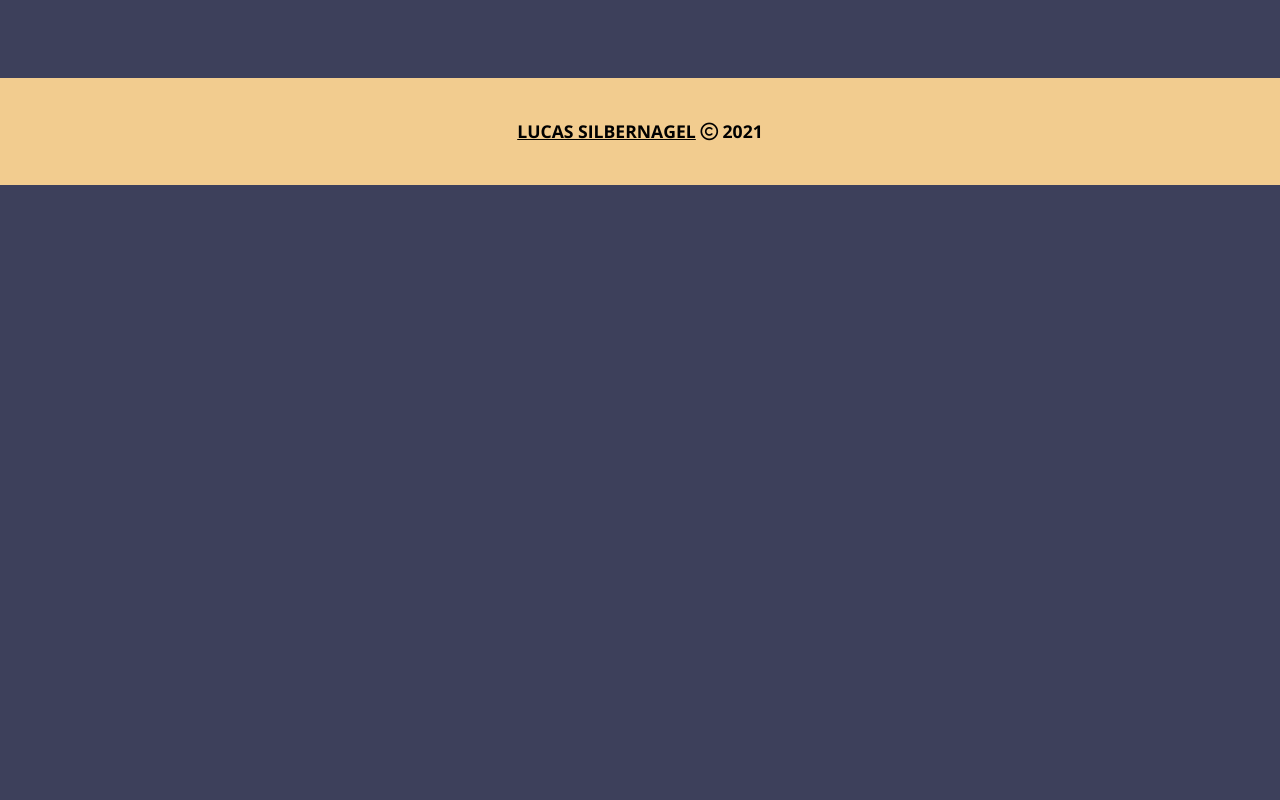
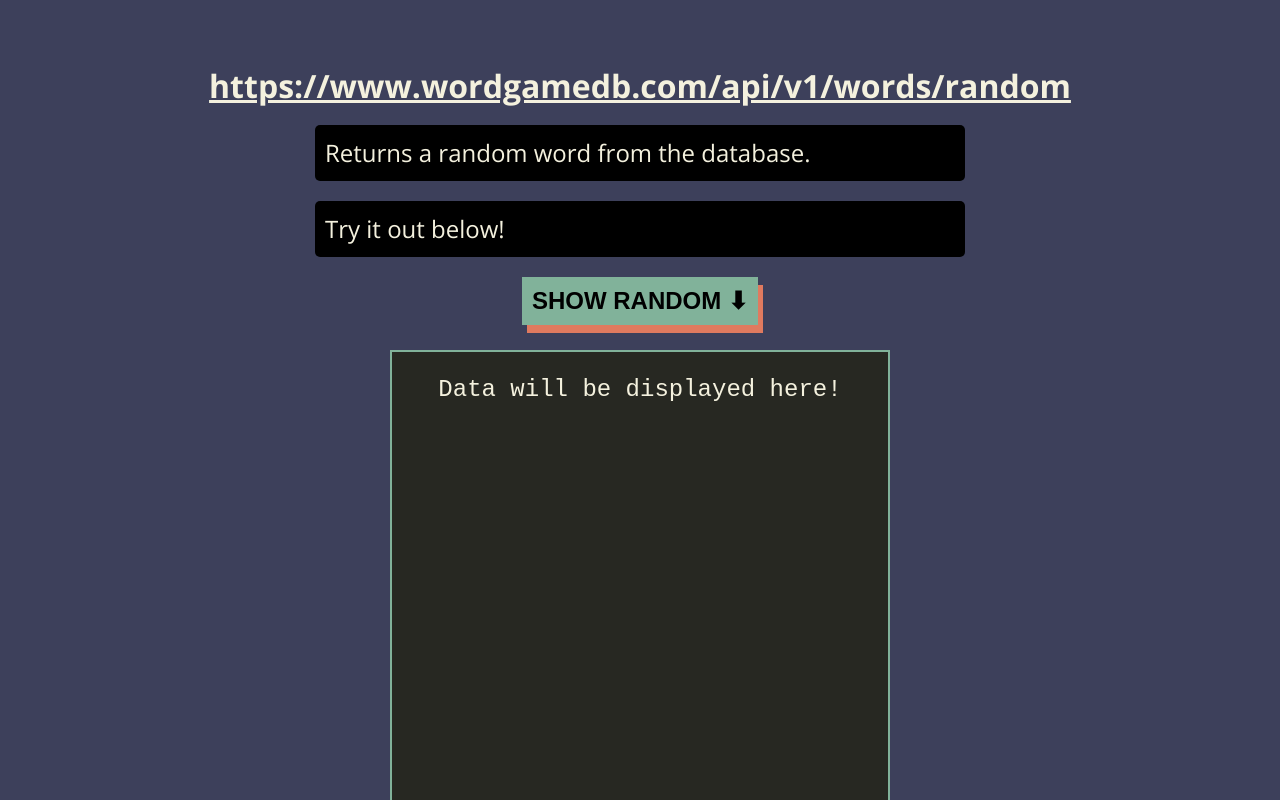
Before and after one commit to LucasSilbernagel/wordGameDB, a React (Create React App) app in the folder client/: page /endpoints in a window 1280 px wide. Shown: the part 2780-3580 px from the top of the page. Before the commit the page ends 2965 px from the top, so only its background shows below. Built offline with nearby package versions, Linux system fonts and the light colour scheme.

Commit message:
added random output to endpoints page

```diff
--- a/client/src/components/Endpoints/Endpoints.js
+++ b/client/src/components/Endpoints/Endpoints.js
@@ -9,14 +9,19 @@ function Endpoints() {
 
   const [loading, setLoading] = useState(false);
 
-  function output(inp) {
+  function outputCategories(inp) {
+    const allCategories = document.getElementById('allCategories');
+    allCategories.innerHTML = inp;
+  }
+
+  function outputAll(inp) {
     const allData = document.getElementById('allData');
     allData.innerHTML = inp;
   }
 
-  function output2(inp) {
-    const allCategories = document.getElementById('allCategories');
-    allCategories.innerHTML = inp;
+  function outputRandom(inp) {
+    const random = document.getElementById('random');
+    random.innerHTML = inp;
   }
 
   function syntaxHighlight(json) {
@@ -37,6 +42,22 @@ function Endpoints() {
           return '<span class="' + cls + '">' + match + '</span>';
       });
   }
+
+  const showCategories = () => {
+
+    outputCategories("");
+    setLoading(true);
+    setTimeout(() => {
+      axios.get(`/api/v1/categories`)
+        .then((res) => {
+          let allCategories = Object.assign({}, res.data);
+          let str = JSON.stringify(allCategories, undefined, 4);
+          outputCategories(syntaxHighlight(str));
+        })
+        .then(setLoading(false))
+    }, 1000);
+
+  };
 
   const showAllData = () => {
 
@@ -72,14 +93,14 @@ function Endpoints() {
       numSyllables = `numSyllables=${document.getElementById('numSyllables').value}`;
     };
 
-    output("");
+    outputAll("");
     setLoading(true);
     setTimeout(() => {
       axios.get(`/api/v1/words/?${_id}${category}${numLetters}${numSyllables}`)
         .then((res) => {
           let allData = Object.assign({}, res.data);
           let str = JSON.stringify(allData, undefined, 4);
-          output(syntaxHighlight(str));
+          outputAll(syntaxHighlight(str));
         })
         .then(setLoading(false))
     }, 1000);
@@ -92,16 +113,16 @@ function Endpoints() {
     }
   }
 
-  const showCategories = () => {
+  const showRandom = () => {
 
-    output2("");
+    outputRandom("");
     setLoading(true);
     setTimeout(() => {
-      axios.get(`/api/v1/categories`)
+      axios.get(`/api/v1/words/random`)
         .then((res) => {
-          let allCategories = Object.assign({}, res.data);
-          let str = JSON.stringify(allCategories, undefined, 4);
-          output2(syntaxHighlight(str));
+          let random = Object.assign({}, res.data);
+          let str = JSON.stringify(random, undefined, 4);
+          outputRandom(syntaxHighlight(str));
         })
         .then(setLoading(false))
     }, 1000);
@@ -163,6 +184,17 @@ function Endpoints() {
               <Loading loading={loading} />
             </pre>
           </div>
+
+          <div className="endpoint">
+            <h2>https://www.wordgamedb.com/api/v1/words/random</h2>
+            <p>Returns a random word from the database.</p>
+            <p>Try it out below!</p>
+            <StyledButton onClick={showRandom}>Show Random ⬇</StyledButton>
+            <pre id="random">
+              <p>Data will be displayed here!</p>
+              <Loading loading={loading} />
+            </pre>
+          </div>
         </StyledEndpoints>
       </div>
     </main>
```
Also changed, not shown: 1 other file (tests, documents, lock files or other folders).
